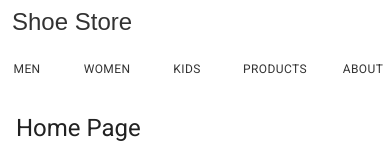
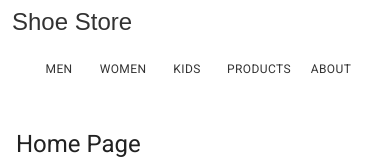
Before and after one commit to shakiralihamza/micro-shoe-store, a React (Create React App) app: page / in a window 390 px wide. Shown: the top 160 px of the page. Built offline with nearby package versions, Linux system fonts and the light colour scheme.

Commit message:
improved responsive UI

```diff
--- a/src/Components/Breadcrumb.js
+++ b/src/Components/Breadcrumb.js
@@ -15,7 +15,7 @@ export default function Breadcrumb() {
     const handleMenu = path => navigate(path);
 
     return (
-        <Container maxWidth={'lg'} sx={{mt: 12}}>
+        <Container maxWidth={'lg'} sx={{mt: {xs:14, sm:12}}}>
             <div role="presentation">
                 <Breadcrumbs aria-label="breadcrumb">
                     {
--- a/src/Components/Header.js
+++ b/src/Components/Header.js
@@ -34,7 +34,7 @@ function Header() {
                 <Container maxWidth={'lg'}>
                     <Toolbar disableGutters sx={{backgroundColor: 'transparent'}}>
                         <Grid container alignItems={"center"}>
-                            <Grid item xs={12} sm={12} md={4}>
+                            <Grid item xs={12} md={4}>
                                 <IconButton
                                     disableRipple
                                     size="medium"
@@ -46,13 +46,13 @@ function Header() {
                                     Shoe Store
                                 </IconButton>
                             </Grid>
-                            <Grid item xs={12} sm={6} md={4} order={{xs: 1, sm: 0}}
+                            <Grid item xs={12} md={4} order={{xs: 1, sm: 0}}
                                   sx={{marginTop: {xs: '10px', sm: '0'}}}>
                                 <Grid container justifyContent={{xs: 'center', sm: 'center', md: "center"}}>
                                     <Grid item xs={"auto"}>
                                         <Stack
                                             direction="row"
-                                            spacing={2}
+                                            spacing={{xs: 0, sm: 2}}
                                         >
                                             <MenuButton
                                                 sx={{borderBottom: category === 'men' ? '1.5px solid' : null}}
```
Also changed, not shown: src/Components/ProductList.js (line endings or trailing spaces).
